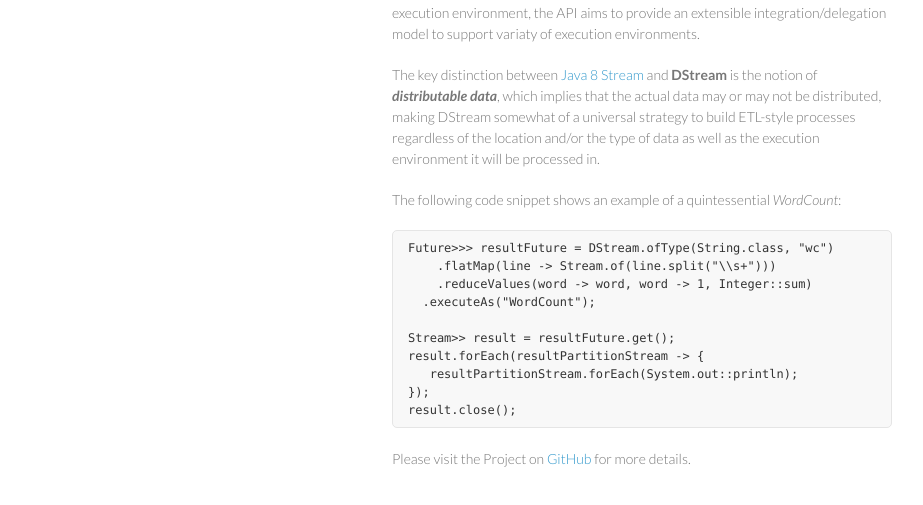
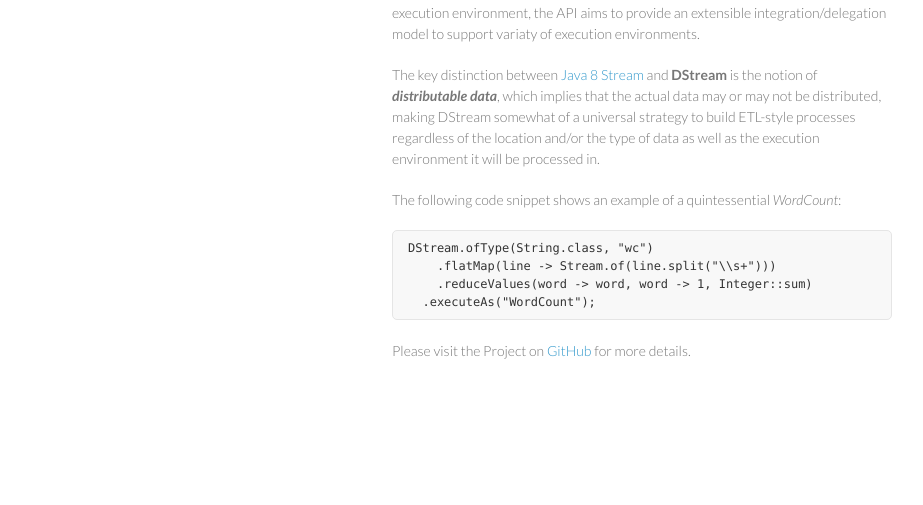
Before and after one commit to hortonworks/dstream, a plain HTML site: page index.html in a window 1280 px wide. Shown: the part 157-662 px from the top of the page, without its empty margins (178-1101 px from the left). Drawn offline with Linux system fonts and the light colour scheme.

Commit message:
Update index.html

```diff
--- a/index.html
+++ b/index.html
@@ -36,16 +36,10 @@ The key distinction between <b><a href="http://docs.oracle.com/javase/8/docs/api
 The following code snippet shows an example of a quintessential <i>WordCount</i>:
 </p>
 <pre>
-Future<Stream<Stream<Entry<String, Integer>>>> resultFuture = DStream.ofType(String.class, "wc")
+DStream.ofType(String.class, "wc")
     .flatMap(line -> Stream.of(line.split("\\s+")))
     .reduceValues(word -> word, word -> 1, Integer::sum)
   .executeAs("WordCount");
-
-Stream<Stream<Entry<String, Integer>>> result = resultFuture.get();
-result.forEach(resultPartitionStream -> {
-   resultPartitionStream.forEach(System.out::println);
-});
-result.close();
 </pre>
  <p class="view">Please visit the Project on <a href="https://github.com/hortonworks/dstream">GitHub</a> for more details.</p>
 
```
